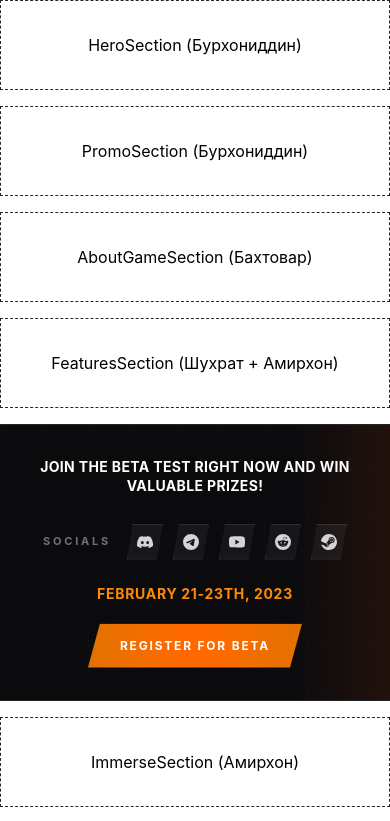
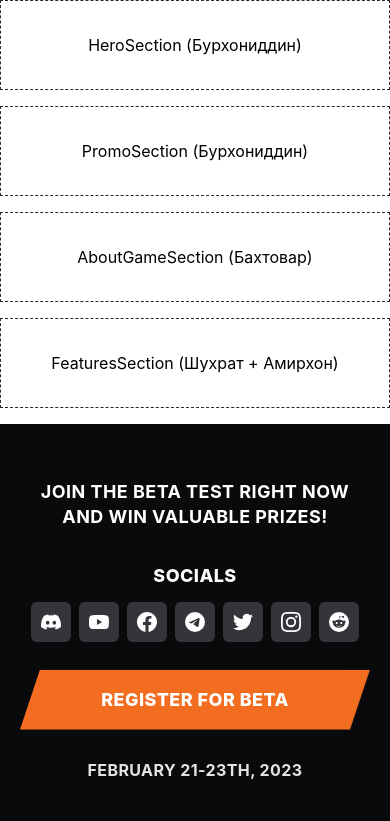
Before and after one commit to cozy-bit/dust-land, a React (Vite) app: page / in a window 390 px wide. Shown: the top 821 px of the page. Built offline with nearby package versions, Linux system fonts and the light colour scheme.

Commit message:
feat(betabar): match Figma — 3-segment angular strip (SOCIALS+icons | orange REGISTER | date), centered subtitle, responsive

```diff
--- a/src/components/sections/BetaBar.jsx
+++ b/src/components/sections/BetaBar.jsx
@@ -1,5 +1,4 @@
 import { useTranslation } from 'react-i18next';
-import { Button } from '../ui/Button';
 
 const SOCIALS = [
   {
@@ -8,84 +7,106 @@ const SOCIALS = [
     path: 'M20.317 4.369A19.79 19.79 0 0 0 15.432 2.85a.074.074 0 0 0-.079.037c-.21.375-.444.865-.608 1.25a18.27 18.27 0 0 0-5.487 0 12.6 12.6 0 0 0-.617-1.25.077.077 0 0 0-.079-.037A19.74 19.74 0 0 0 3.677 4.37a.07.07 0 0 0-.032.027C.533 9.046-.32 13.58.099 18.058a.082.082 0 0 0 .031.056 19.9 19.9 0 0 0 5.993 3.03.078.078 0 0 0 .084-.028 14.1 14.1 0 0 0 1.226-1.994.076.076 0 0 0-.041-.106 13.1 13.1 0 0 1-1.872-.892.077.077 0 0 1-.008-.128c.126-.094.252-.192.372-.291a.074.074 0 0 1 .078-.01c3.927 1.793 8.18 1.793 12.061 0a.074.074 0 0 1 .079.009c.12.099.245.198.372.292a.077.077 0 0 1-.006.127c-.598.35-1.22.645-1.873.892a.076.076 0 0 0-.04.107c.36.698.772 1.362 1.225 1.993a.076.076 0 0 0 .084.029 19.84 19.84 0 0 0 6.002-3.03.077.077 0 0 0 .032-.055c.5-5.177-.838-9.674-3.549-13.66a.06.06 0 0 0-.031-.028zM8.02 15.331c-1.183 0-2.157-1.086-2.157-2.419 0-1.333.955-2.419 2.157-2.419 1.21 0 2.176 1.096 2.157 2.42 0 1.332-.955 2.418-2.157 2.418zm7.975 0c-1.183 0-2.157-1.086-2.157-2.419 0-1.333.955-2.419 2.157-2.419 1.21 0 2.176 1.096 2.157 2.42 0 1.332-.946 2.418-2.157 2.418z',
   },
   {
+    name: 'YouTube',
+    href: '#',
+    path: 'M23.498 6.186a3.016 3.016 0 0 0-2.122-2.136C19.505 3.545 12 3.545 12 3.545s-7.505 0-9.377.505A3.017 3.017 0 0 0 .502 6.186C0 8.07 0 12 0 12s0 3.93.502 5.814a3.016 3.016 0 0 0 2.122 2.136c1.871.505 9.376.505 9.376.505s7.505 0 9.377-.505a3.015 3.015 0 0 0 2.122-2.136C24 15.93 24 12 24 12s0-3.93-.502-5.814zM9.545 15.568V8.432L15.818 12l-6.273 3.568z',
+  },
+  {
+    name: 'Facebook',
+    href: '#',
+    path: 'M24 12.073c0-6.627-5.373-12-12-12s-12 5.373-12 12c0 5.99 4.388 10.954 10.125 11.854v-8.385H7.078v-3.47h3.047V9.43c0-3.007 1.792-4.669 4.533-4.669 1.312 0 2.686.235 2.686.235v2.953H15.83c-1.491 0-1.956.925-1.956 1.874v2.25h3.328l-.532 3.47h-2.796v8.385C19.612 23.027 24 18.062 24 12.073z',
+  },
+  {
     name: 'Telegram',
     href: '#',
     path: 'M11.944 0A12 12 0 0 0 0 12a12 12 0 0 0 12 12 12 12 0 0 0 12-12A12 12 0 0 0 12 0a12 12 0 0 0-.056 0zm4.962 7.224c.1-.002.321.023.465.14a.506.506 0 0 1 .171.325c.016.093.036.306.02.472-.18 1.898-.962 6.502-1.36 8.627-.168.9-.499 1.201-.82 1.23-.696.065-1.225-.46-1.9-.902-1.056-.693-1.653-1.124-2.678-1.8-1.185-.78-.417-1.21.258-1.91.177-.184 3.247-2.977 3.307-3.23.007-.032.014-.15-.056-.212s-.174-.041-.249-.024c-.106.024-1.793 1.14-5.061 3.345-.48.33-.913.49-1.302.48-.428-.008-1.252-.241-1.865-.44-.752-.245-1.349-.374-1.297-.789.027-.216.325-.437.893-.663 3.498-1.524 5.83-2.529 6.998-3.014 3.332-1.386 4.025-1.627 4.476-1.635z',
   },
   {
-    name: 'YouTube',
+    name: 'Twitter',
     href: '#',
-    path: 'M23.498 6.186a3.016 3.016 0 0 0-2.122-2.136C19.505 3.545 12 3.545 12 3.545s-7.505 0-9.377.505A3.017 3.017 0 0 0 .502 6.186C0 8.07 0 12 0 12s0 3.93.502 5.814a3.016 3.016 0 0 0 2.122 2.136c1.871.505 9.376.505 9.376.505s7.505 0 9.377-.505a3.015 3.015 0 0 0 2.122-2.136C24 15.93 24 12 24 12s0-3.93-.502-5.814zM9.545 15.568V8.432L15.818 12l-6.273 3.568z',
+    path: 'M23.953 4.57a10 10 0 0 1-2.825.775 4.958 4.958 0 0 0 2.163-2.723c-.951.555-2.005.959-3.127 1.184a4.92 4.92 0 0 0-8.384 4.482A13.978 13.978 0 0 1 1.64 3.162a4.822 4.822 0 0 0-.666 2.475c0 1.71.87 3.213 2.188 4.096a4.904 4.904 0 0 1-2.228-.616v.06a4.923 4.923 0 0 0 3.946 4.827 4.996 4.996 0 0 1-2.212.085 4.936 4.936 0 0 0 4.604 3.417 9.867 9.867 0 0 1-6.102 2.105c-.39 0-.779-.023-1.17-.067a13.995 13.995 0 0 0 7.557 2.209c9.053 0 14.001-7.496 14.001-13.985 0-.21 0-.42-.015-.63A9.935 9.935 0 0 0 24 4.59z',
+  },
+  {
+    name: 'Instagram',
+    href: '#',
+    path: 'M12 2.163c3.204 0 3.584.012 4.85.07 3.252.148 4.771 1.691 4.919 4.919.058 1.265.069 1.645.069 4.849 0 3.205-.012 3.584-.069 4.849-.149 3.225-1.664 4.771-4.919 4.919-1.266.058-1.644.07-4.85.07-3.204 0-3.584-.012-4.849-.07-3.26-.149-4.771-1.699-4.919-4.92-.058-1.265-.07-1.644-.07-4.849 0-3.204.013-3.583.07-4.849.149-3.227 1.664-4.771 4.919-4.919 1.266-.057 1.645-.069 4.849-.069zM12 0C8.741 0 8.333.014 7.053.072 2.695.272.273 2.69.073 7.052.014 8.333 0 8.741 0 12c0 3.259.014 3.668.072 4.948.2 4.358 2.618 6.78 6.98 6.98C8.333 23.986 8.741 24 12 24c3.259 0 3.668-.014 4.948-.072 4.354-.2 6.782-2.618 6.979-6.98.059-1.28.073-1.689.073-4.948 0-3.259-.014-3.667-.072-4.947-.196-4.354-2.617-6.78-6.979-6.98C15.668.014 15.259 0 12 0zm0 5.838a6.162 6.162 0 1 0 0 12.324 6.162 6.162 0 0 0 0-12.324zM12 16a4 4 0 1 1 0-8 4 4 0 0 1 0 8zm6.406-11.845a1.44 1.44 0 1 0 0 2.881 1.44 1.44 0 0 0 0-2.881z',
   },
   {
     name: 'Reddit',
     href: '#',
     path: 'M12 0A12 12 0 0 0 0 12a12 12 0 0 0 12 12 12 12 0 0 0 12-12A12 12 0 0 0 12 0zm5.01 4.744c.688 0 1.25.562 1.25 1.25a1.25 1.25 0 0 1-2.498.056l-2.597-.547-.8 3.747c1.824.07 3.48.632 4.674 1.488.308-.309.73-.491 1.207-.491.968 0 1.754.786 1.754 1.754 0 .716-.435 1.333-1.01 1.614a3.11 3.11 0 0 1 .042.52c0 2.694-3.13 4.87-7.004 4.87-3.874 0-7.004-2.176-7.004-4.87 0-.184.015-.366.043-.534A1.748 1.748 0 0 1 4.028 12c0-.968.786-1.754 1.754-1.754.463 0 .898.197 1.207.49 1.207-.883 2.878-1.43 4.744-1.487l.885-4.182a.35.35 0 0 1 .377-.24l2.907.617a1.214 1.214 0 0 1 1.108-.701zM9.25 12c-.688 0-1.25.562-1.25 1.25s.562 1.25 1.25 1.25 1.25-.562 1.25-1.25S9.938 12 9.25 12zm5.5 0c-.688 0-1.25.562-1.25 1.25s.562 1.25 1.25 1.25 1.25-.562 1.25-1.25-.562-1.25-1.25-1.25zm-5.466 3.99a.327.327 0 0 0-.232.095.33.33 0 0 0 0 .463c.842.842 2.484.913 2.961.913.477 0 2.105-.07 2.961-.913a.33.33 0 0 0 .024-.463.33.33 0 0 0-.462 0c-.547.533-1.685.73-2.513.73-.827 0-1.978-.196-2.51-.73a.327.327 0 0 0-.232-.095z',
   },
-  {
-    name: 'Steam',
-    href: '#',
-    path: 'M11.979 0C5.678 0 .511 4.86.022 11.037l6.432 2.658a3.398 3.398 0 0 1 1.925-.594c.063 0 .125.004.188.006l2.861-4.142V8.91a4.526 4.526 0 0 1 4.524-4.524 4.526 4.526 0 0 1 4.525 4.525 4.526 4.526 0 0 1-4.525 4.524h-.105l-4.076 2.911c0 .052.004.105.004.156a3.395 3.395 0 0 1-3.396 3.397 3.4 3.4 0 0 1-3.336-2.744L.436 15.581C1.862 20.539 6.492 24 11.979 24 18.605 24 24 18.627 24 12S18.605 0 11.979 0zM7.54 18.21l-1.473-.61a2.553 2.553 0 0 0 4.694-1.99 2.553 2.553 0 0 0-3.317-1.416l1.523.63a1.88 1.88 0 1 1-1.45 3.46l.001-.083zm11.328-9.325a3.017 3.017 0 0 0-3.017-3.017 3.017 3.017 0 1 0 0 6.034 3.017 3.017 0 0 0 3.017-3.017zm-5.28-.007a2.266 2.266 0 0 1 2.267-2.264 2.266 2.266 0 0 1 0 4.53 2.266 2.266 0 0 1-2.266-2.266z',
-  },
 ];
 
-export const BetaBar = () => {
-  const { t } = useTranslation();
-
-  return (
-    <section className="relative w-full overflow-hidden border-y border-white/10 bg-[#0b0b0d]">
-      <div
-        aria-hidden="true"
-        className="pointer-events-none absolute inset-0 opacity-40 [background-image:linear-gradient(rgba(255,255,255,0.04)_1px,transparent_1px),linear-gradient(90deg,rgba(255,255,255,0.04)_1px,transparent_1px)] [background-size:44px_44px]"
-      />
-      <div
-        aria-hidden="true"
-        className="pointer-events-none absolute inset-y-0 right-0 w-1/4 bg-gradient-to-l from-orange-600/10 to-transparent"
-      />
-
-      <div className="relative mx-auto flex max-w-[1600px] flex-col items-center gap-7 px-5 py-8 text-center md:px-10 lg:flex-row lg:justify-between lg:gap-12 lg:py-6 lg:pr-14 lg:text-left">
-        <p className="max-w-md border-orange-500 text-sm font-bold uppercase leading-snug tracking-wide text-white sm:text-base lg:border-l-4 lg:pl-5">
-          {t('betaBar.subtitle')}
-        </p>
-
-        <div className="flex flex-col items-center gap-6 sm:flex-row sm:flex-wrap sm:justify-center sm:gap-x-8 sm:gap-y-5 lg:flex-nowrap lg:gap-10">
-          <div className="flex items-center gap-4">
-            <span className="text-[11px] font-bold uppercase tracking-[0.25em] text-zinc-500">
-              {t('betaBar.socials')}
-            </span>
-            <ul className="flex items-center gap-2.5">
+const SocialLinks = ({ className = '' }) => (
+  <ul className={`flex items-center gap-2 ${className}`}>
     {SOCIALS.map((s) => (
       <li key={s.name}>
         <a
           href={s.href}
           aria-label={s.name}
-                    className="flex h-9 w-9 items-center justify-center border border-white/10 bg-white/5 text-zinc-300 transition-colors hover:border-orange-500/60 hover:bg-orange-500/10 hover:text-orange-400 [clip-path:polygon(6px_0,100%_0,calc(100%-6px)_100%,0_100%)]"
+          className="flex h-10 w-10 items-center justify-center rounded-md bg-zinc-700/80 text-white transition-colors hover:bg-orange-500"
         >
-                    <svg
-                      viewBox="0 0 24 24"
-                      className="h-4 w-4"
-                      fill="currentColor"
-                      aria-hidden="true"
-                    >
+          <svg viewBox="0 0 24 24" className="h-5 w-5" fill="currentColor" aria-hidden="true">
             <path d={s.path} />
           </svg>
         </a>
       </li>
     ))}
   </ul>
+);
+
+export const BetaBar = () => {
+  const { t } = useTranslation();
+
+  return (
+    <section className="relative w-full overflow-x-hidden bg-[#0a0a0c] py-14 lg:py-20">
+      <p className="mx-auto mb-8 max-w-xl px-5 text-center text-lg font-bold uppercase leading-snug tracking-wide text-white lg:mb-9 lg:text-xl">
+        {t('betaBar.subtitle')}
+      </p>
+
+      {/* desktop: interlocking angular strip */}
+      <div className="hidden w-full items-stretch lg:flex">
+        <div className="flex flex-1 items-center gap-6 bg-zinc-800 py-7 pl-12 pr-24 [clip-path:polygon(0_0,100%_0,calc(100%-28px)_100%,0_100%)]">
+          <span className="text-xl font-extrabold uppercase tracking-wide text-white">
+            {t('betaBar.socials')}
+          </span>
+          <SocialLinks />
         </div>
 
-          <span className="hidden h-10 w-px bg-white/15 lg:block" />
+        <a
+          href="#"
+          className="relative z-10 -mx-10 -my-5 flex items-center justify-center bg-[#F26D1F] px-24 py-9 text-2xl font-extrabold uppercase tracking-wide text-white shadow-[0_0_45px_rgba(242,109,31,0.35)] transition-[filter] hover:brightness-110 [clip-path:polygon(30px_0,100%_0,calc(100%-30px)_100%,0_100%)]"
+        >
+          {t('betaBar.register')}
+        </a>
 
-          <div className="flex flex-col items-center gap-5 sm:flex-row sm:gap-7">
-            <span className="whitespace-nowrap text-sm font-bold uppercase tracking-wider text-orange-400">
+        <div className="flex flex-1 items-center justify-end bg-zinc-800 py-7 pl-24 pr-12 [clip-path:polygon(28px_0,100%_0,100%_100%,0_100%)]">
+          <span className="text-xl font-bold uppercase tracking-wide text-zinc-200">
             {t('betaBar.date')}
           </span>
-            <Button className="w-full max-w-xs whitespace-nowrap px-8 py-3.5 text-xs tracking-[0.15em] sm:w-auto">
-              {t('betaBar.register')}
-            </Button>
         </div>
       </div>
+
+      {/* mobile / tablet: stacked */}
+      <div className="flex flex-col items-center gap-7 px-5 lg:hidden">
+        <div className="flex flex-wrap items-center justify-center gap-x-5 gap-y-3">
+          <span className="text-lg font-extrabold uppercase tracking-wide text-white">
+            {t('betaBar.socials')}
+          </span>
+          <SocialLinks />
+        </div>
+
+        <a
+          href="#"
+          className="flex w-full max-w-sm items-center justify-center bg-[#F26D1F] px-10 py-4 text-lg font-extrabold uppercase tracking-wide text-white shadow-[0_0_40px_rgba(242,109,31,0.3)] transition-[filter] hover:brightness-110 [clip-path:polygon(20px_0,100%_0,calc(100%-20px)_100%,0_100%)]"
+        >
+          {t('betaBar.register')}
+        </a>
+
+        <span className="text-base font-bold uppercase tracking-wide text-zinc-200">
+          {t('betaBar.date')}
+        </span>
       </div>
     </section>
   );
```
Lines whose indentation alone changed are shown as unchanged.
